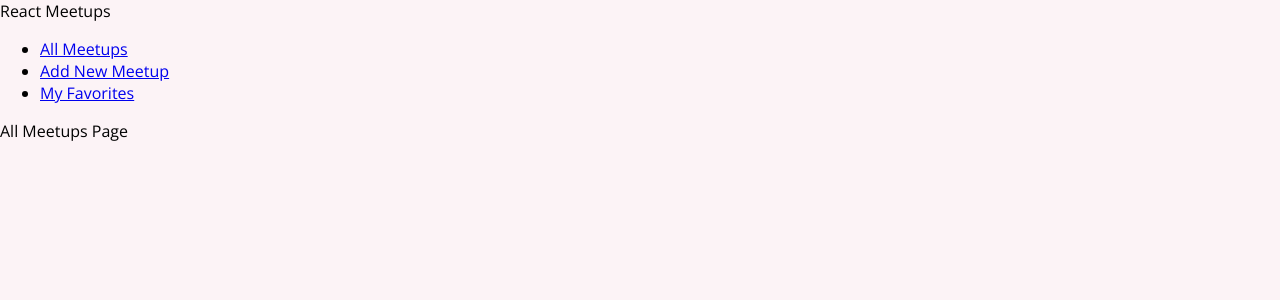
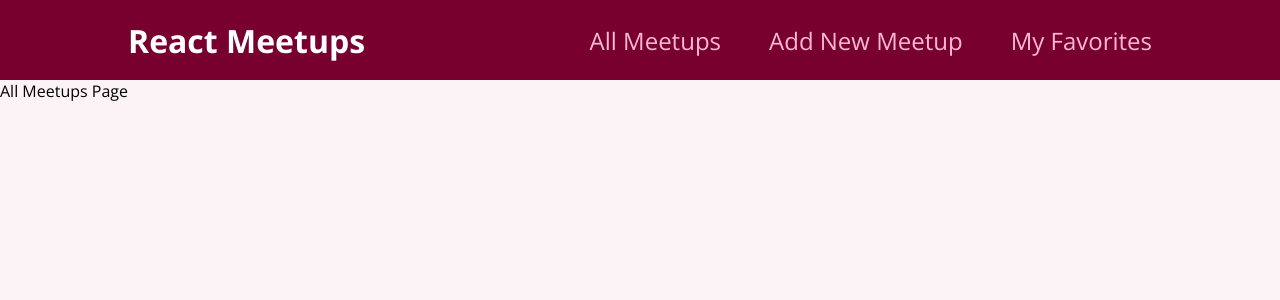
Before and after one commit to anaysoul/react-review, a React (Create React App) app: page / in a window 1280 px wide. Shown: the top 300 px of the page. Built offline with nearby package versions, Linux system fonts and the light colour scheme.

Commit message:
styling with CSS modules

```diff
--- a/src/components/layout/MainNavigation.js
+++ b/src/components/layout/MainNavigation.js
@@ -1,9 +1,11 @@
 import { Link } from 'react-router-dom';
+
+import classes from './MainNavigation.module.css';
 
 function MainNavigation() {
   return (
-    <header>
-      <div>React Meetups</div>
+    <header className={classes.header}>
+      <div className={classes.logo}>React Meetups</div>
       <nav>
         <ul>
           <li>
--- /dev/null
+++ b/src/components/layout/MainNavigation.module.css
@@ -0,0 +1,47 @@
+.header {
+  width: 100%;
+  height: 5rem;
+  display: flex;
+  align-items: center;
+  justify-content: space-between;
+  background-color: #77002e;
+  padding: 0 10%;
+}
+
+.logo {
+  font-size: 2rem;
+  color: white;
+  font-weight: bold;
+}
+
+.header ul {
+  list-style: none;
+  margin: 0;
+  padding: 0;
+  display: flex;
+  align-items: baseline;
+}
+
+.header li {
+  margin-left: 3rem;
+}
+
+.header a {
+  text-decoration: none;
+  font-size: 1.5rem;
+  color: #fcb8d2;
+}
+
+.header a:hover,
+.header a:active,
+.header a.active {
+  color: white;
+}
+
+.badge {
+  background-color: #cc2062;
+  color: white;
+  border-radius: 12px;
+  padding: 0 1rem;
+  margin-left: 0.5rem;
+}
```
